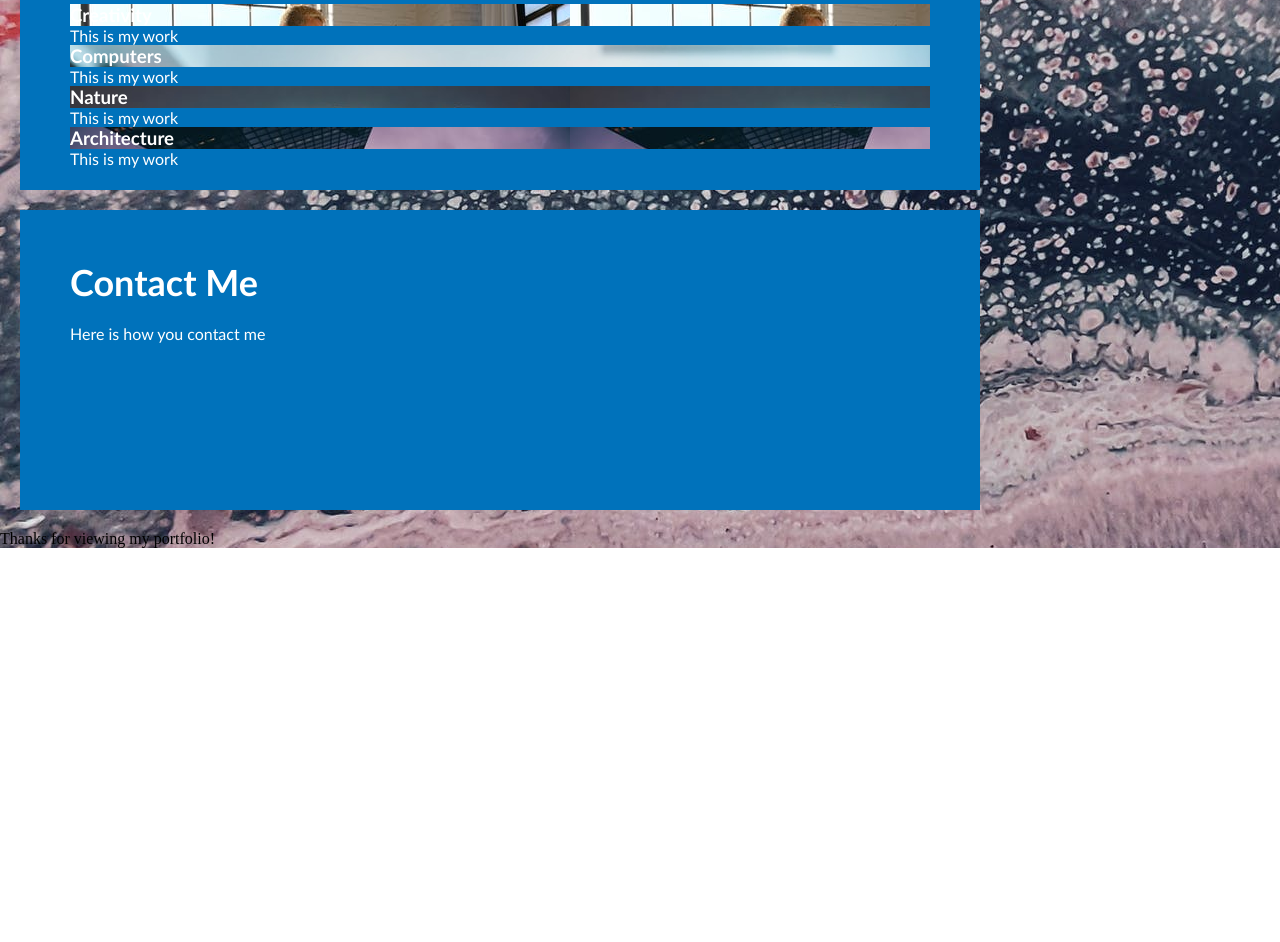
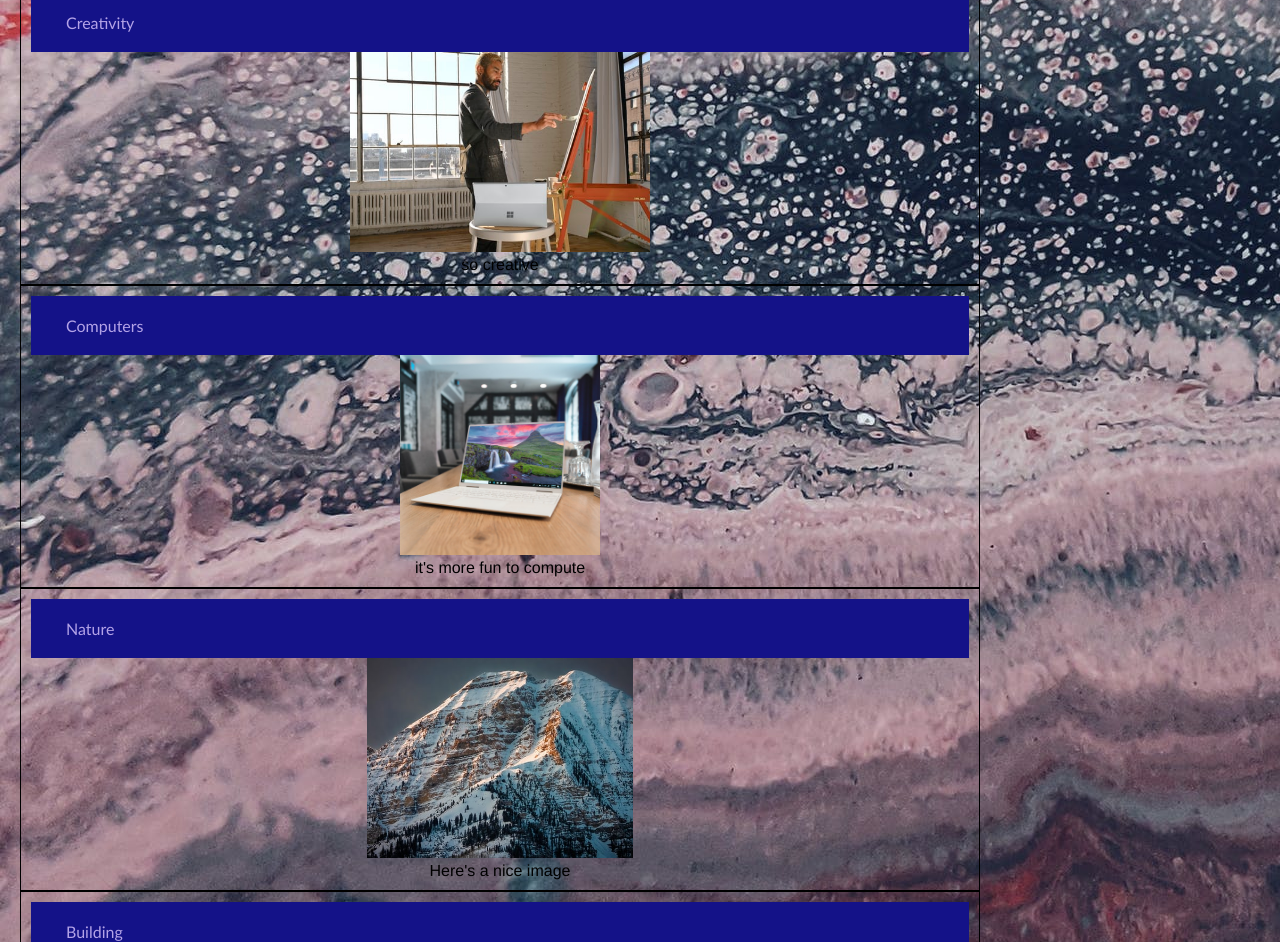
Before and after one commit to git6548/homework2, a plain HTML site: page index.html in a window 1280 px wide. Shown: the part 527-1469 px from the top of the page. Before the commit the page ends 1075 px from the top, so only its background shows below. Drawn offline with Linux system fonts and the light colour scheme.

Commit message:
redid index and adding styling

```diff
--- a/assets/css/style.css
+++ b/assets/css/style.css
@@ -8,13 +8,20 @@
 /*style for body*/
 body {
     background-image: url("../images/geode-texture.jpeg");
+    font-family: Helvetica, Arial, sans-serif;
 }
 /*style for header*/
 header {
-    padding: 20px;
+    padding: 20px 35px;
     font-family: 'Gill Sans', 'Gill Sans MT', Calibri, 'Trebuchet MS', sans-serif;
     background-color: rgb(20, 18, 136);
     color: #b3a3e7;
+    display: flex;
+    justify-content: space-between;
+    flex-wrap: wrap;
+    position: sticky;
+    position: -webkit-sticky;
+    top: 0;
 }
 
 header h1 {
@@ -25,30 +32,31 @@ header div {
     padding-top: 15px;
     margin-right: 20px;
     float: right;
-    font-family: 'Gill Sans', 'Gill Sans MT', Calibri, 'Trebuchet MS', sans-serif;
     font-size: 20px;
-}
-
-header ul {
-    list-style-type: none;
 }
 
 header li {
     display: inline-block;
     margin-left: 25px;
 }
+header img {
+    width: 10%;
+    height: auto;
+}
+.hero {
 
+}
 /* style for content*/
-.content {
+.work-content-items {
     width: 75%;
     display: inline-block;
     margin-left: 20px;
 }
-.content img {
+.work-content img {
     max-height: 200px;
 }
 
-.content h2 {
+.work-content h2 {
     margin-bottom: 20px;
     font-size: 36px;
 }
@@ -69,8 +77,18 @@ header li {
     background-color: #0072bb;
     color: #ffffff;
 }
-
-.creativity {
+.work-content {
+    flex: 3%;
+    padding: 10px;
+    text-align: center;
+    border-style: solid;
+    border-width: 1px;
+}
+.work img {
+    width: 20%;
+    min-width: 400px;
+}
+/*.creativity {
     background-image: url("../images/painting-image.jpg");
 }
 
@@ -83,7 +101,7 @@ header li {
 .architecture {
     background-image: url("../images/building-image.jpg");
 }
-
+*/
 .contact-me {
     margin-bottom: 20px;
     padding: 50px;
--- a/index.html
+++ b/index.html
@@ -9,6 +9,7 @@
 <body>
     <header>
         <h1>Stephanie Anderson</h1>
+        <img src="./assets/images/image-placeholder.jpg" alt="image coming soon" />
         <div>
             <ul>
                 <li>
@@ -23,31 +24,46 @@
             </ul>
         </div>
     </header>
-    <!-- hero image location-->
-    <div class="hero"></div>
+    <!-- hero -->
+    <section class="hero">
+
+    </section>
     <!-- content-->
-    <section class ="content">
-        <div id ="about-me" class="about-me">
+        <section id ="about-me" class="about-me">
             <h2>About Me</h2>
             <p>This is everything about me!</p>
-        </div>
-        <div id ="work" class = "work">
+        </section>
+        <section id ="work" class = "work-content-items">
             <h2>Work</h2>
-            <h3 class="creativity">Creativity</h3>
-            <p>This is my work</p>
-            <h3 class="computers">Computers</h3>
-            <p>This is my work</p>
-            <h3 class="nature">Nature</h3>
-            <p>This is my work</p>
-            <h3 class="architecture">Architecture</h3>
-            <p>This is my work</p>
-        </div>
-        <div id ="contact-me" class="contact-me">
+            <div class="work-content">
+                <header>Creativity</header>
+                <img src="./assets/images/painting-image.jpg" alt="painting" />
+                <p>so creative</p>
+            </div>
+            <div class = "work-content">
+                <header>Computers</header>
+                <img src="./assets/images/computer-image.jpg" alt="computer" />
+                <p>it's more fun to compute</p>
+            </div>
+            <div class = "work-content">
+                <header>Nature</header>
+                <img src="./assets/images/mountain-image.jpg" alt="mountain" />
+                <p>Here's a nice image</p>
+            </div>
+            <div class = "work-content">
+                <header>Building</header>
+                <img src="./assets/images/building-image.jpg" alt="building" />
+                <p>Here's another nice image</p>
+            </div>
+
+        <section id ="contact-me" class="contact-me">
             <h2>Contact Me</h2>
             <p>Here is how you contact me</p>
-        </div>
-    </section>
+        </section>
+
+        <!-- footer -->
     <footer>
         <p>Thanks for viewing my portfolio!</p>
     </footer>
 </body>
+</html>
```
Also changed, not shown: assets/images/image-placeholder.jpg (added).
